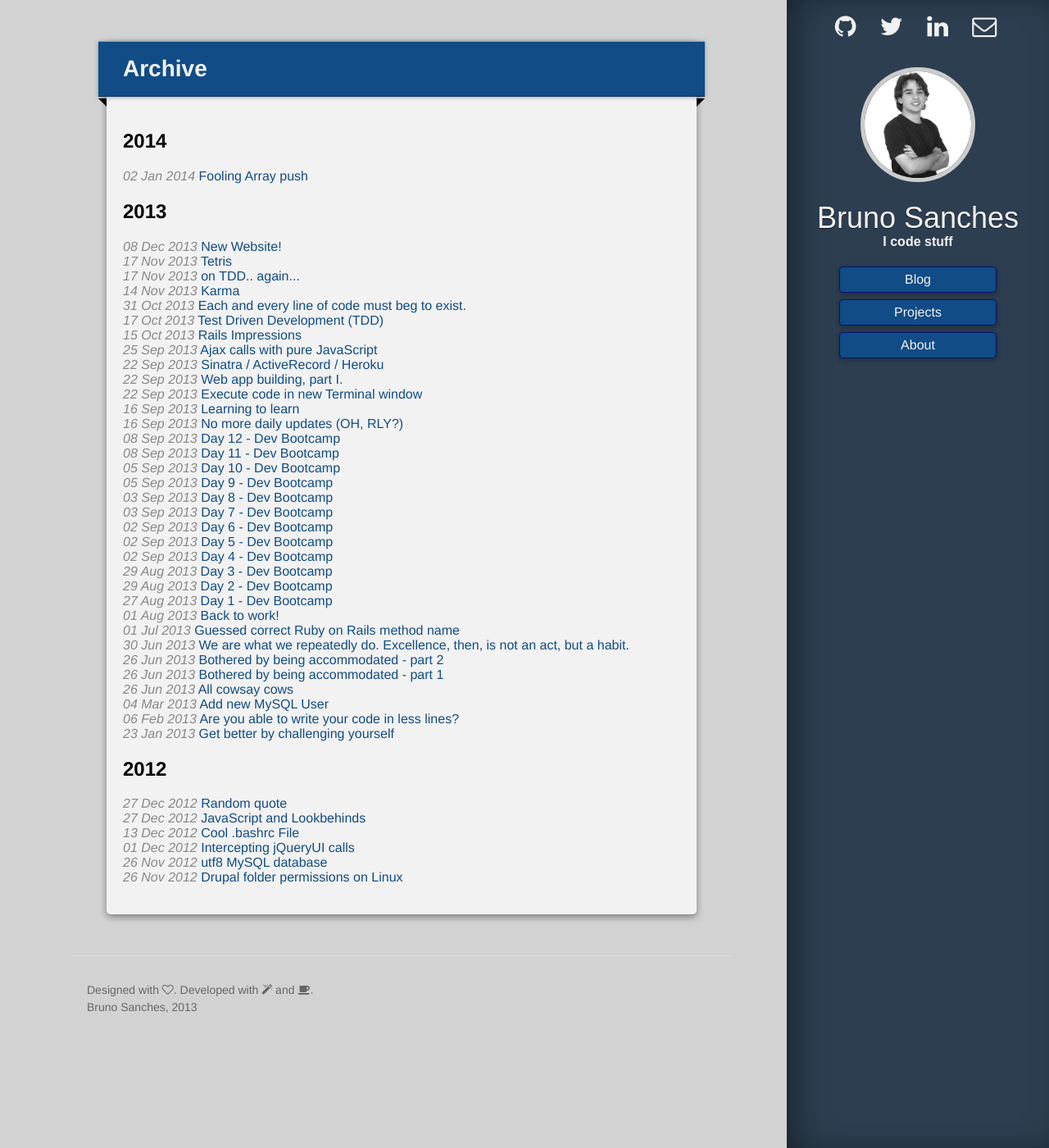
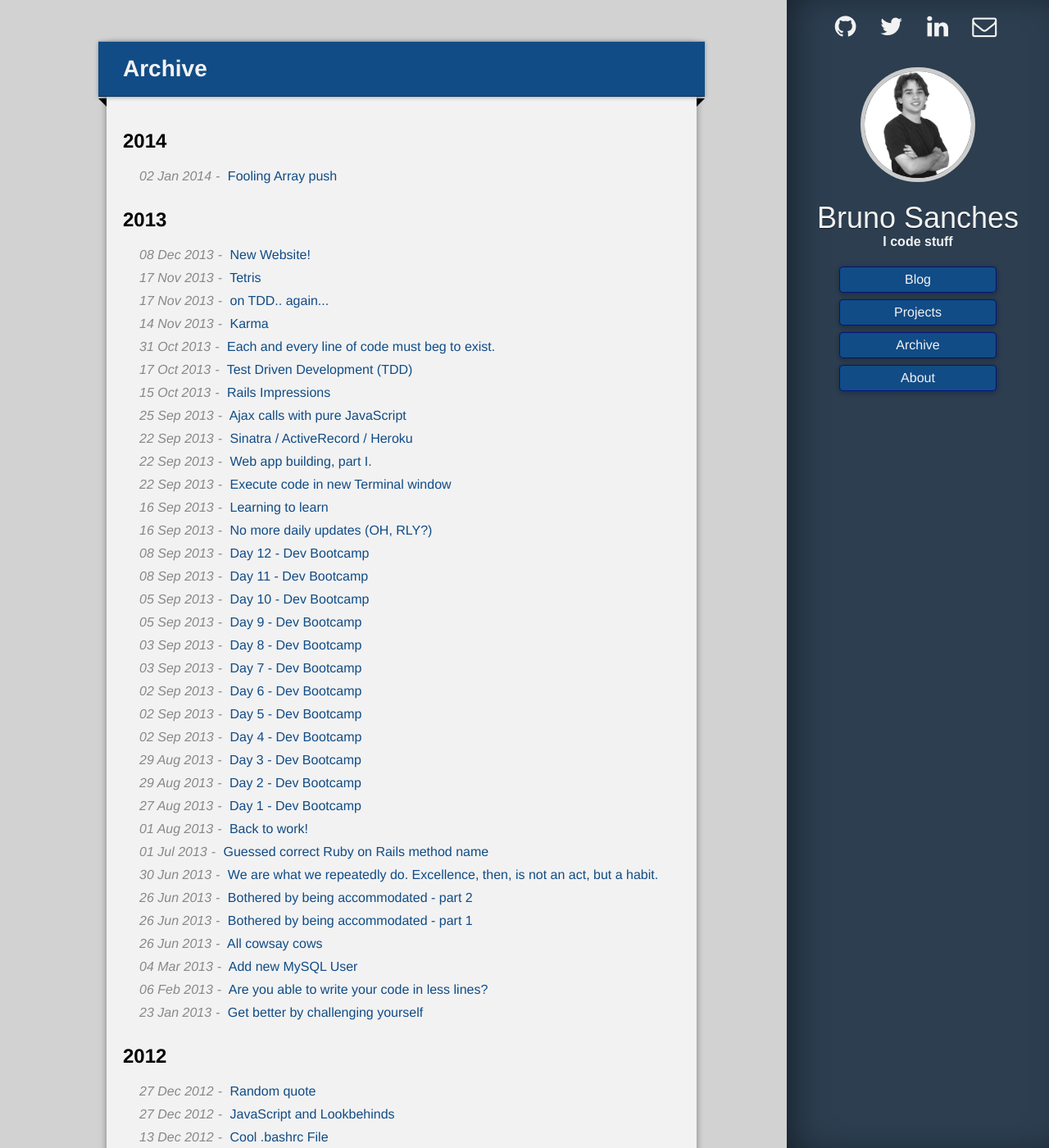
Before and after one commit to brunops/brunops.github.io, a Jekyll site: the page built from archive/index.html, in a window 1280 px wide and 1400 px high. Shown: the whole window at 82% size. Built offline with Jekyll 4.4.1, drawn with Linux system fonts in a browser that asks for light colours; some web fonts are replaced; Markdown is read by kramdown in place of the engine named in the settings.

Commit message:
Add Archive section
* Add link in menus
* Style Archive page

```diff
--- a/_layouts/default.html
+++ b/_layouts/default.html
@@ -41,6 +41,7 @@
           <ul>
             <li><a class="button" href="/">Blog</a></li>
             <li><a class="button" href="/projects">Projects</a></li>
+            <li><a class="button" href="/archive">Archive</a></li>
             <li><a class="button" href="/about">About</a></li>
           </ul>
         </nav>
@@ -62,6 +63,7 @@
             <ul>
               <li><a href="/">Blog</a></li>
               <li><a href="/projects">Projects</a></li>
+              <li><a href="/archive">Archive</a></li>
               <li><a href="/about">About</a></li>
             </ul>
           </nav>
--- a/css/main.css
+++ b/css/main.css
@@ -140,6 +140,24 @@ pre {
   top: 18px;
   right: 35px;
   cursor: pointer;
+}
+
+/*****************************************************************************/
+/*
+/* Archive
+/*
+/*****************************************************************************/
+.archive-list {
+  margin-bottom: 30px;
+}
+
+.archive-list li {
+  margin: 0 0 10px 20px;
+}
+
+.archive-list li .date:after {
+  content: "-";
+  margin: 0 5px;
 }
 
 /*****************************************************************************/
```
